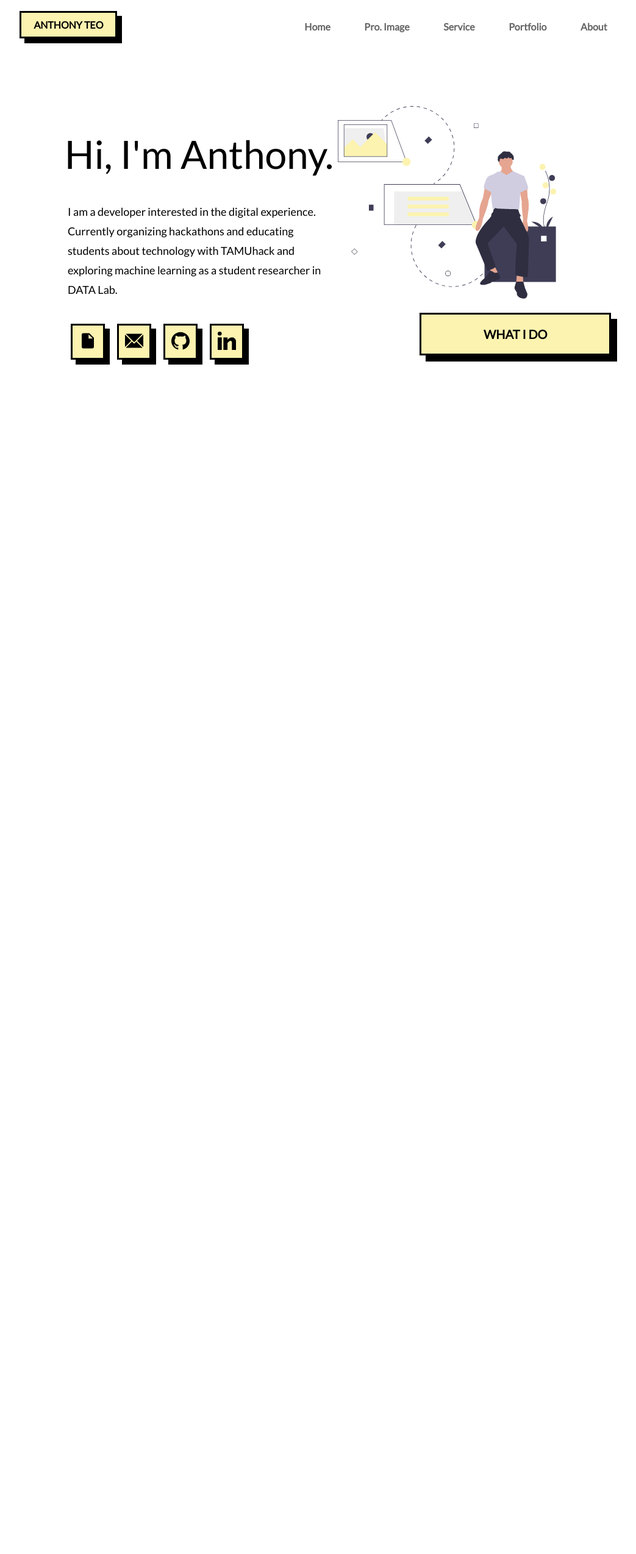
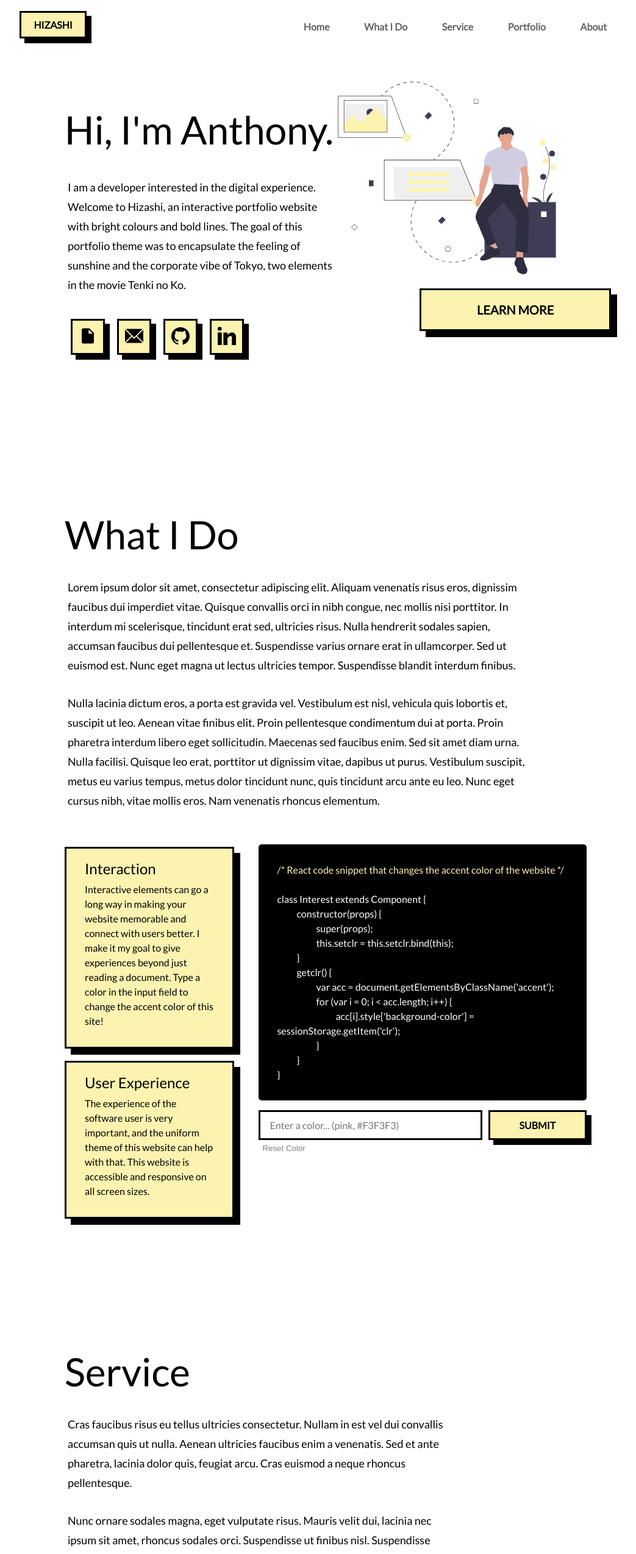
Before and after one commit to eightants/hizashi, a React (Create React App) app: page /#/ in a window 1280 px wide. Shown: the top 2549 px of the page at 61% size, without its empty margins (86-1129 px from the left). Before the commit the page ends 800 px from the top, so only its background shows below. Built offline with nearby package versions, Linux system fonts and the light colour scheme.

Commit message:
Made into template site

```diff
--- a/src/App.css
+++ b/src/App.css
@@ -70,7 +70,7 @@ a:hover {
 
 section {
   overflow: hidden;
-  padding: 120px 15%;
+  padding: 80px 15%;
 }
 
 .anchor {
@@ -181,7 +181,7 @@ nav {
 }
 
 .floatingNav {
-  box-shadow: 0px 0px 6px 2px rgb(0, 0, 0, 0.1);
+  box-shadow: 0px 1px 6px 0px rgb(0, 0, 0, 0.2);
 }
 
 .navbar-brand {
--- a/src/App.js
+++ b/src/App.js
@@ -2,7 +2,7 @@ import React from 'react';
 import { HashRouter,
   BrowserRouter as Router,
   Route,
-  Link,
+  a,
   Switch
 } from 'react-router-dom';
 //import logo from './logo.svg';
@@ -23,40 +23,36 @@ function getclr() {
 
 function App() {
   return (
-    <HashRouter basename="/">
     <div className="App" id='page'>
           <header className="sticky-top" id="navar">
             <nav className="navbar navbar-expand-lg navbar-dark navbar-bg">
             <div className="collapse navbar-collapse" id="navbarTogglerDemo01">
-                    <Link className="btn black accent navbar-brand px-10 mx-0 col-lg-4 nomobile" to="/">Anthony Teo</Link>
+                    <a className="btn black accent navbar-brand px-10 mx-0 col-lg-4 nomobile" href="#home">Hizashi</a>
                     <button id="menu" className="btn accent noreg">Menu</button>
                     <ul className="navbar-nav px-8 col-lg-8 justify-content-end nomobile">
-                        <li className="nav-item mx-4"><Link className="nav-link" to="/">Home</Link></li>
-                        <li className="nav-item mx-4"><Link className="nav-link" to="interest">Pro. Image</Link></li>
-                        <li className="nav-item mx-4"><Link className="nav-link" to="service">Service</Link></li>
-                        <li className="nav-item mx-4"><Link className="nav-link" to="portfolio">Portfolio</Link></li>
-                        <li className="nav-item mx-4"><Link className="nav-link" to="about">About</Link></li>
+                        <li className="nav-item mx-4"><a className="nav-link" href="#home">Home</a></li>
+                        <li className="nav-item mx-4"><a className="nav-link" href="#interest">What I Do</a></li>
+                        <li className="nav-item mx-4"><a className="nav-link" href="#service">Service</a></li>
+                        <li className="nav-item mx-4"><a className="nav-link" href="#portfolio">Portfolio</a></li>
+                        <li className="nav-item mx-4"><a className="nav-link" href="#about">About</a></li>
                     </ul>
                     <ul id="mobnav" className="navbar-nav px-8 col-lg-8 justify-content-end nonr">
-                        <li className="nav-item mx-4"><Link className="nav-link" to="/">Home</Link></li>
-                        <li className="nav-item mx-4"><Link className="nav-link" to="interest">Pro. Image</Link></li>
-                        <li className="nav-item mx-4"><Link className="nav-link" to="service">Service</Link></li>
-                        <li className="nav-item mx-4"><Link className="nav-link" to="portfolio">Portfolio</Link></li>
-                        <li className="nav-item mx-4"><Link className="nav-link" to="about">About</Link></li>
+                        <li className="nav-item mx-4"><a className="nav-link" href="#home">Home</a></li>
+                        <li className="nav-item mx-4"><a className="nav-link" href="#interest">What I Do</a></li>
+                        <li className="nav-item mx-4"><a className="nav-link" href="#service">Service</a></li>
+                        <li className="nav-item mx-4"><a className="nav-link" href="#portfolio">Portfolio</a></li>
+                        <li className="nav-item mx-4"><a className="nav-link" href="#about">About</a></li>
                     </ul>
                 </div>
             </nav>
         </header>
         <div id="spacing"></div>
-        <Switch>
-          <Route exact path='/' render={() => <Home themeclr={getclr()} />} />
-          <Route exact path='/about' component={About} />
-          <Route exact path='/portfolio' component={Projects} />
-          <Route exact path='/interest' component={Interest} />
-          <Route exact path='/service' component={Service} />
-        </Switch>
+        <Home themeclr={getclr()} />
+        <Interest />
+        <Service />
+        <Projects />
+        <About />
     </div>
-    </HashRouter>
   );
 }
 
--- a/src/components/about.js
+++ b/src/components/about.js
@@ -13,7 +13,7 @@ class About extends Component {
             <h1>About Me</h1>
             <div className="about-div">
                 <p>
-Hi, I'm Anthony. I'm a Computer Science student at Texas A&M University. I've spent most of my academic career in The Netherlands and am currently living in the United States. This website is a collection of my projects and interests.
+Hi, I'm Anthony. I'm a Computer Science student at Texas A&M University. This website is a collection of my projects and interests.
 <br></br>
 <br></br>
 I am passionate about the process of creation and like to build digital experiences. During my free time, I enjoy composing music on my piano. Occasionally you can also find me cooking, watching Formula 1, or playing football.
--- a/src/components/interest.js
+++ b/src/components/interest.js
@@ -18,6 +18,10 @@ class Interest extends Component {
         var acc_arr = document.getElementsByClassName("accent");
         for (var i = 0; i < acc_arr.length; i++) {
             acc_arr[i].style["background-color"] = sessionStorage.getItem('clr');
+        }
+        var svg_arr = document.getElementsByClassName("accent-svg");
+        for (var i = 0; i < svg_arr.length; i++) {
+            svg_arr[i].setAttribute("fill", sessionStorage.getItem('clr'));
         }
         document.getElementById('comment').style["color"] = sessionStorage.getItem('clr');
     }
@@ -44,10 +48,10 @@ class Interest extends Component {
             <div>
                 <h1>What I Do</h1>
                 <p>
-                    I'm really interested in the process of creation, and have worked on many projects driven by that curiosity. Projects that I am currently working on include organizing events with <a href="https://tamuhack.com">TAMUhack</a> and the <a href="https://github.com/aggie-coding-club">Aggie Coding Club</a>, researching machine learning in the <a href="http://people.tamu.edu/~guangzhou92/Data_Lab/">DATA Lab</a>, and helping out on the <a href="https://cypres.engr.tamu.edu/">CYPRES project</a>.
+                    Lorem ipsum dolor sit amet, consectetur adipiscing elit. Aliquam venenatis risus eros, dignissim faucibus dui imperdiet vitae. Quisque convallis orci in nibh congue, nec mollis nisi porttitor. In interdum mi scelerisque, tincidunt erat sed, ultricies risus. Nulla hendrerit sodales sapien, accumsan faucibus dui pellentesque et. Suspendisse varius ornare erat in ullamcorper. Sed ut euismod est. Nunc eget magna ut lectus ultricies tempor. Suspendisse blandit interdum finibus.
                 </p>
                 <p>
-                    Through my experience in events with TAMUhack and other organizations, I found that human connections and interactions are very meaningful to me. That motivated me to look at software as experiences, and to look for ways to create digital experiences that improve our experience with software.
+                    Nulla lacinia dictum eros, a porta est gravida vel. Vestibulum est nisl, vehicula quis lobortis et, suscipit ut leo. Aenean vitae finibus elit. Proin pellentesque condimentum dui at porta. Proin pharetra interdum libero eget sollicitudin. Maecenas sed faucibus enim. Sed sit amet diam urna. Nulla facilisi. Quisque leo erat, porttitor ut dignissim vitae, dapibus ut purus. Vestibulum suscipit, metus eu varius tempus, metus dolor tincidunt nunc, quis tincidunt arcu ante eu leo. Nunc eget cursus nibh, vitae mollis eros. Nam venenatis rhoncus elementum.
                 </p>
                 <div className="content-block">
                     <div className="info-block">
@@ -70,12 +74,7 @@ class Interest extends Component {
                         <button class="reset" onClick={this.resetclr}>Reset Color</button>
                     </div>
                 </div>
-                <br></br><br></br>
-                <p>Design is an area that I am really passionate about, and I am always reading articles and learning from other designers. The inspiration for designs can come from any part of daily life, and that has really helped me to discover better inspiration for my software projects. I recently worked on a <a href="https://github.com/eightants/terminna">website theme inspired by the Unix terminal</a>, and I am currently working on a web application inspired by the opening drum riff in Careless Whisper. The design and functionality of this website was also inspired by something personal. I recently <a href="https://gkids.com/films/weathering-with-you/">watched a film</a> where the theme of sunshine and the slice of life elements of Tokyo really resonated with me. </p>
-                <p>My works have mostly involved design and software engineering and hope to go into full-stack software development, but I have been exploring machine learning and data science through research and personal projects as potential fields in the future. The main tools I have worked with are Python, C++, HTML/CSS, Javascript, React, and Node. </p>
-                <p>No matter what I work on in the future, I hope that my impact on the world will connect people from all backgrounds, creating a community of technology users. Until then, I will keep searching for inspiration and pursuing my passions in computer science. </p>
-                <iframe className="pdf" title="resume" src={resume} style={{height: "600px"}}></iframe>
-            </div>
+                </div>
         </section>
     );
   }
--- a/src/components/service.js
+++ b/src/components/service.js
@@ -14,10 +14,10 @@ class Service extends Component {
             <h1>Service</h1>
             <div className="service-div">
                 <p>
-                    In terms of contribution to the computer science community, there is still much left for me to do. I have participated in many events related to computer science and also hosted a few to help connect the coding community. I hope to continue to do so while working on purposeful projects in my own time and through internships.
+                Cras faucibus risus eu tellus ultricies consectetur. Nullam in est vel dui convallis accumsan quis ut nulla. Aenean ultricies faucibus enim a venenatis. Sed et ante pharetra, lacinia dolor quis, feugiat arcu. Cras euismod a neque rhoncus pellentesque.
                 </p>
                 <p>
-                    As a student, I aim to continue learning about various aspects of computer science, learn new languages and tools in software development, and continue to refine my design skills. I also hope to continue to deepen my understanding of research in machine learning and data science through my lab.
+                Nunc ornare sodales magna, eget vulputate risus. Mauris velit dui, lacinia nec ipsum sit amet, rhoncus sodales orci. Suspendisse ut finibus nisl. Suspendisse eget est tortor. Ut tristique lacus nec tortor rutrum aliquam. Aliquam id nisi quis nisl aliquet consectetur. Aenean suscipit venenatis lectus et dignissim. Interdum et malesuada fames ac ante ipsum primis in faucibus. Phasellus aliquet mattis ipsum ut pretium. Aliquam accumsan nisi eu eros pellentesque, at aliquam metus pulvinar.
                 </p>
             </div>
             <div className="project-card accent">
```
Also changed, not shown: src/components/projects.js (+2 -7 lines), src/components/home.js, 1 other file (tests, documents, lock files or other folders).
